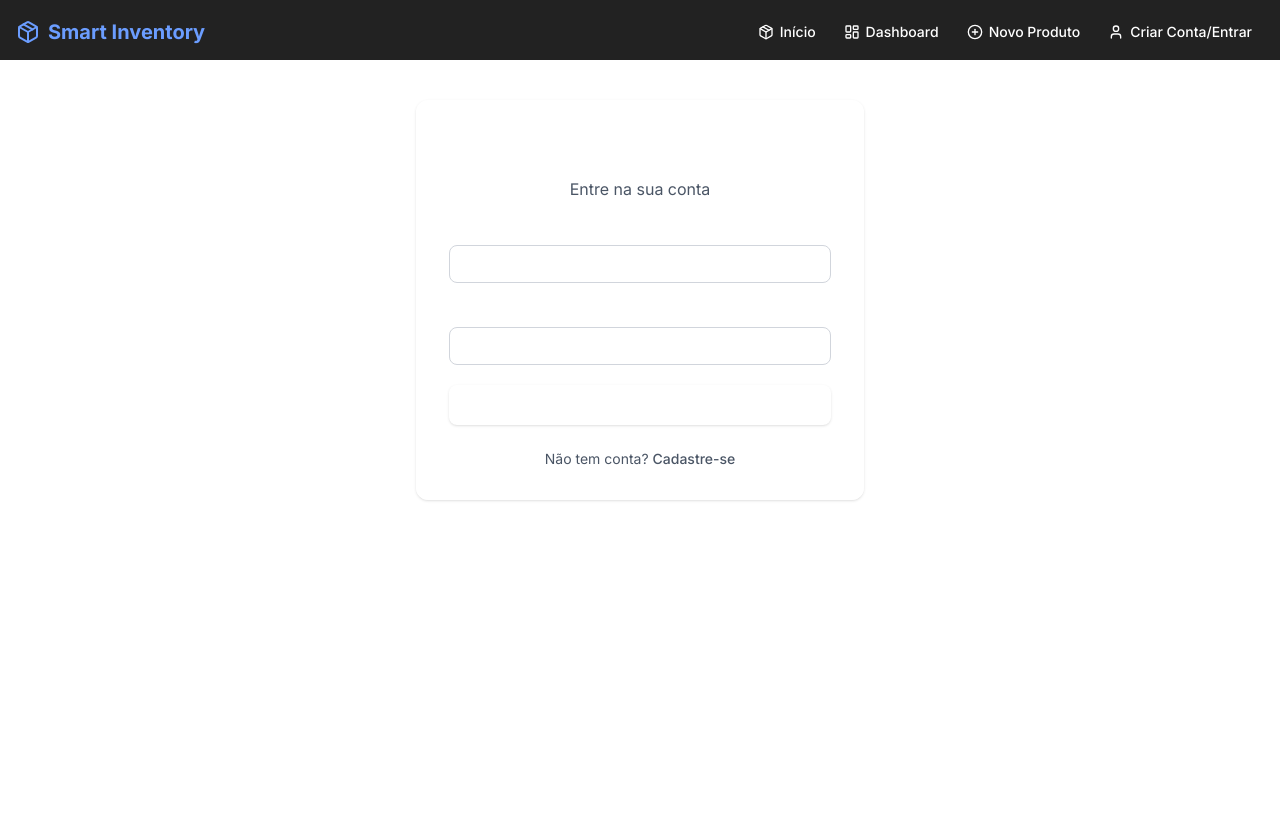
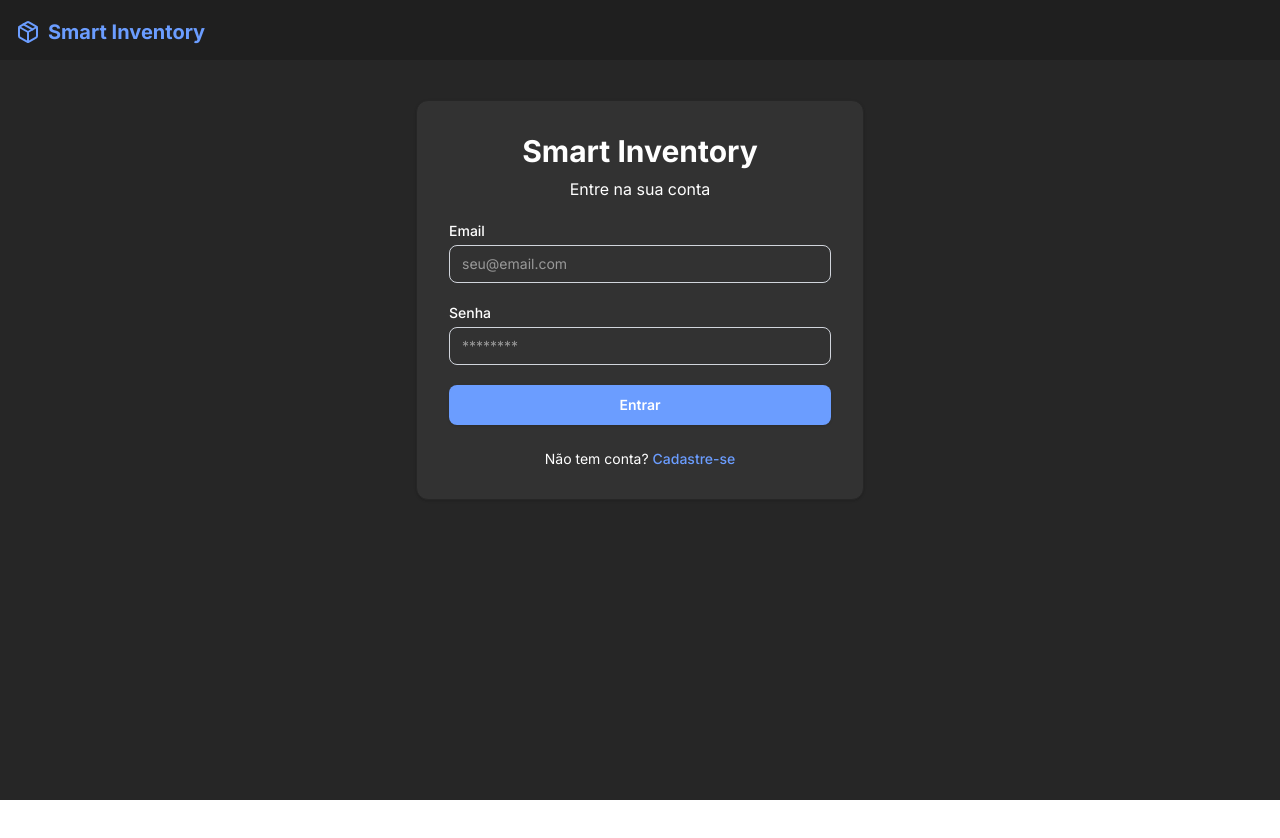
Before and after one commit to cnrnival/smart-inventory, a Next.js app: page /login in a window 1280 px wide. Shown: the top 838 px of the page. After the commit the page ends 800 px from the top, so only its background shows below. Built offline with nearby package versions, Linux system fonts and the light colour scheme.

Commit message:
CONTEXT + ajustes cores + logicas das paginas

```diff
--- a/src/app/create-account/page.tsx
+++ b/src/app/create-account/page.tsx
@@ -4,6 +4,7 @@ import { useState } from "react";
 import { useRouter } from "next/navigation";
 import Link from "next/link";
 import { toast } from "sonner";
+import { Package, User } from "lucide-react";
 
 export default function CreateAccountPage() {
   const router = useRouter();
@@ -61,6 +62,16 @@ export default function CreateAccountPage() {
 
   return (
     <div className="min-h-screen bg-background text-white bg-[#262626]">
+
+      <div className="sticky top-0 z-50 h-[60px] bg-[#1f1f1f]">
+          <div className="container mx-auto flex h-16 items-center justify-between px-4">
+            <Link href="/" className="flex items-center gap-2 text-xl font-bold text-primary">
+              <Package className="h-6 w-6" />
+              Smart Inventory
+            </Link>
+          </div>
+        </div>
+
       <main className="container mx-auto flex items-center justify-center px-4 py-10">
         <div className="w-full max-w-md rounded-xl p-8 shadow-sm bg-[#323232]">
           <h1 className="text-center text-3xl font-bold">Criar Conta</h1>
--- a/src/app/layout.tsx
+++ b/src/app/layout.tsx
@@ -3,6 +3,7 @@ import { Inter } from 'next/font/google';
 import './globals.css';
 import { Toaster } from 'sonner';
 import { Navbar } from '@/components/Navbar';
+import { AuthProvider } from '@/hooks/test_auth';
 
 const inter = Inter({ subsets: ['latin'] });
 
@@ -19,9 +20,11 @@ export default function RootLayout({
   return (
     <html lang="pt-BR">
       <body className={inter.className}>
-        <Navbar />
-        {children}
-        <Toaster richColors position="top-right" />
+        <AuthProvider>
+          <Navbar />
+          {children}
+          <Toaster richColors position="top-right" />
+        </AuthProvider>
       </body>
     </html>
   );
--- a/src/app/login/page.tsx
+++ b/src/app/login/page.tsx
@@ -4,8 +4,13 @@ import { useState } from 'react';
 import { useRouter } from 'next/navigation';
 import Link from 'next/link';
 import { toast } from 'sonner';
+import { Package, User } from 'lucide-react';
+import { useTestAuth } from '@/hooks/test_auth';
 
 export default function LoginPage() {
+
+  const {login} = useTestAuth();
+
   const router = useRouter();
   const [email, setEmail] = useState('');
   const [senha, setSenha] = useState('');
@@ -13,25 +18,39 @@ export default function LoginPage() {
   const handleSubmit = (e: React.FormEvent) => {
     e.preventDefault();
 
-    // Simulação de login com localStorage
-    const users = JSON.parse(localStorage.getItem('users') || '[]');
-    const user = users.find((u: any) => u.email === email && u.senha === senha);
+  //   // Simulação de login com localStorage
+  //   const users = JSON.parse(localStorage.getItem('users') || '[]');
+  //   const user = users.find((u: any) => u.email === email && u.senha === senha);
 
-    if (user) {
-      toast.success('Login realizado com sucesso!');
-      localStorage.setItem('currentUser', JSON.stringify(user));
-      router.push('/dashboard');
-    } else {
-      toast.error('Email ou senha inválidos.');
-    }
+  //   if (user) {
+  //     toast.success('Login realizado com sucesso!');
+  //     localStorage.setItem('currentUser', JSON.stringify(user));
+  //     router.push('/dashboard');
+  //   } else {
+  //     toast.error('Email ou senha inválidos.');
+  //   }
+
+  login();
+  router.push('/')
+
   };
 
   return (
-    <div className="min-h-screen bg-background text-white">
+    <div className="min-h-screen text-white bg-[#262626]">
+
+      <div className="sticky top-0 z-50 h-[60px] bg-[#1f1f1f]">
+          <div className="container mx-auto flex h-16 items-center justify-between px-4">
+            <Link href="/" className="flex items-center gap-2 text-xl font-bold text-primary text-[#6b9dff]">
+              <Package className="h-6 w-6" />
+              Smart Inventory
+            </Link>
+          </div>
+        </div>
+
       <main className="container mx-auto flex items-center justify-center px-4 py-10">
-        <div className="w-full max-w-md rounded-xl border border-secondary bg-third p-8 shadow-sm h-[400px]">
+        <div className="w-full max-w-md rounded-xl border border-secondary bg-third p-8 shadow-sm h-[400px] bg-[#323232] border-[#262626]">
           <h1 className="text-center text-3xl font-bold">Smart Inventory</h1>
-          <p className="mt-2 text-center text-gray-600">Entre na sua conta</p>
+          <p className="mt-2 text-center">Entre na sua conta</p>
 
           <form onSubmit={handleSubmit} className="mt-5 space-y-5">
             <div>
@@ -42,7 +61,7 @@ export default function LoginPage() {
                 value={email}
                 onChange={(e) => setEmail(e.target.value)}
                 placeholder="seu@email.com"
-                className="w-full rounded-lg border border-gray-300 bg-white px-3 py-2 text-sm outline-none focus:border-primary focus:ring-2 focus:ring-primary/20"
+                className="w-full rounded-lg border border-gray-300 px-3 py-2 text-sm outline-none focus:border-primary focus:ring-2 focus:ring-primary/20"
                 required
               />
             </div>
@@ -55,22 +74,22 @@ export default function LoginPage() {
                 value={senha}
                 onChange={(e) => setSenha(e.target.value)}
                 placeholder="********"
-                className="w-full rounded-lg border border-gray-300 bg-white px-3 py-2 text-sm outline-none focus:border-primary focus:ring-2 focus:ring-primary/20"
+                className="w-full rounded-lg border border-gray-300 px-3 py-2 text-sm outline-none focus:border-primary focus:ring-2 focus:ring-primary/20"
                 required
               />
             </div>
 
             <button
               type="submit"
-              className="w-full rounded-lg bg-primary px-4 py-2.5 text-sm font-semibold text-white shadow-sm transition-colors hover:bg-primary/90"
+              className="w-full rounded-lg px-4 py-2.5 text-sm font-semibold text-white shadow-sm transition-colors bg-[#6b9dff] hover:bg-[#6b9dff]/70"
             >
               Entrar
             </button>
           </form>
 
-          <p className="mt-6 text-center text-sm text-gray-600">
+          <p className="mt-6 text-center text-sm">
             Não tem conta?{' '}
-            <Link href="/create-account" className="font-medium text-primary hover:underline">
+            <Link href="/create-account" className="font-medium hover:underline text-[#6b9dff]">
               Cadastre-se
             </Link>
           </p>
--- a/src/app/page.tsx
+++ b/src/app/page.tsx
@@ -4,11 +4,12 @@
 import Link from 'next/link';
 
 
-import { useRouter } from 'next/navigation';
+import { useRouter, redirect } from 'next/navigation';
 import { ShieldCheck, Leaf, BarChart3 } from 'lucide-react';
 import { StatusBadge } from '@/components/StatusBadge';
 import { useInventory } from '@/hooks/useInventory';
 import { useState } from 'react';
+import { useTestAuth } from '../hooks/test_auth';
 
 const features = [
   {
@@ -29,6 +30,13 @@ const features = [
 ];
 
 export default function Home() {
+
+const {isAuthenticated, logoff} = useTestAuth();
+
+  if (!isAuthenticated) {
+    redirect('/welcome');
+  }
+
 
   const products = [
      { id: 1, name: 'Produto 1', expiryDate: '2026-03-26' },
--- a/src/app/welcome/page.tsx
+++ b/src/app/welcome/page.tsx
@@ -42,13 +42,10 @@ export default function Home() {
     ];
 
   return (
-      <div className=" w-screen md:h-[100vh] sm:min-h-screen flex flex-col bg-background text-white">
+      <div className=" w-screen md:h-[100vh] sm:min-h-screen flex flex-col bg-background text-white bg-[#262626]">
 
 
-
-
-
-        <div className="sticky top-0 z-50  bg-secondary h-[60px]">
+        <div className="sticky top-0 z-50 h-[60px] bg-[#1f1f1f]">
           <div className="container mx-auto flex h-16 items-center justify-between px-4">
             <Link href="/" className="flex items-center gap-2 text-xl font-bold text-primary">
               <Package className="h-6 w-6" />
@@ -56,29 +53,19 @@ export default function Home() {
             </Link>
             <div className="flex items-center gap-1">
               <Link
-              href={'/'}
+              href={'/login'}
                 className="flex items-center gap-1.5 rounded-lg px-3 py-2 text-sm font-medium transition-colors
                     bg-primary text-white
                     text-white hover:bg-primary/90">
                 <User className="h-4 w-4" />
-                <span className="hidden sm:inline">Criar Conta/Entrar</span>
+                <span className="hidden sm:inline">Entrar</span>
               </Link>
             </div>
           </div>
         </div>
 
-
-
-
-
-
-
-
-
-
-
         <div className="mx-auto text-center py-10">
-          <div className="mb-6 inline-flex items-center gap-2 rounded-full bg-primary px-4 py-1.5 text-sm font-medium">
+          <div className="mb-6 inline-flex items-center gap-2 rounded-full bg-primary px-4 py-1.5 text-sm font-medium bg-[#6b9dff]">
             <Leaf className="h-4 w-4" />
             Gestão Preventiva de Estoque
           </div>
@@ -91,25 +78,7 @@ export default function Home() {
               </span>.
           </p>
 
-            {/* <div className="sm:w-[400px] md:w-[950px] h-[250px] bg-third mx-auto rounded-xl flex flex-col mb-4">
-              <div className='w-full h-[40px] bg-primary rounded-t-xl flex flex-row items-center justify-between px-4'>
-                  <h2 className='text-md font-semibold text-center text-white/80'>Produtos próximos do vencimento</h2>
-                  <Link href="/products" className="hover:text-blue-700">
-                    Ver tudo
-                  </Link>
-              </div>
-              <div className='w-full h-full flex flex-row overflow-x-auto flex-nowrap items-stretch gap-4 p-3 hide-scrollbar'>
-                {products.map((product) => (
-                  <div
-                  key={product.id}
-                  className="min-w-[200px] h-full p-4 bg-fourth
-                  flex flex-col items-center justify-center rounded-lg shadow-md">
-                    <h3 className="text-xl font-semibold">{product.name}</h3>
-                    <span className="text-lg font-bold text-red">Vence em um dia</span>
-                 </div>
-                ))}
-              </div>
-            </div> */}
+
 
           <div className="mx-auto flex space-between gap-6 flex-wrap justify-center items-center">
             {features.map((f, index) => (
@@ -117,7 +86,7 @@ export default function Home() {
               key={index}
               className="rounded-xl border border-secondary bg-third p-6 shadow-sm transition-shadow hover:shadow-md
               sm:w-[300px] sm:h-[220px]
-              md:w-[300px] md:h-[200px]">
+              md:w-[300px] md:h-[200px] bg-[#323232]">
               <div className="mb-3 inline-flex rounded-lg bg-gray-100 p-2.5">
                 <f.icon className="h-5 w-5 text-blue-600" />
               </div>
--- a/src/components/Navbar.tsx
+++ b/src/components/Navbar.tsx
@@ -16,7 +16,7 @@ export function Navbar() {
 
   const pathname = usePathname();
 
-  if (pathname === '/welcome') {
+  if (pathname === '/welcome' || pathname === '/login' || pathname === '/create-account') {
     return null;
   }
 
--- /dev/null
+++ b/src/hooks/test_auth.tsx
@@ -0,0 +1,33 @@
+'use client'
+import { createContext, useContext } from "react";
+import { ReactNode } from "react";
+import { useState } from "react";
+
+type AuthContextType = {
+    isAuthenticated: boolean
+    login: () => void;
+    logoff: () => void
+}
+
+const AuthContext = createContext<AuthContextType | null >(null);
+
+export function AuthProvider({children}: {children:  ReactNode}){
+    const [isAuthenticated, setIsAuthenticated] = useState(false);
+
+    const login = () => setIsAuthenticated(true);
+    const logoff = () => setIsAuthenticated(false)
+
+    return(
+        <AuthContext.Provider value={{isAuthenticated, login, logoff}}>
+            {children}
+        </AuthContext.Provider>
+    )
+}
+
+export function useTestAuth(){
+    const context = useContext(AuthContext);
+    if(!context){
+        throw new Error('useAuth deve ser usado dentro de AuthProvider')
+    }
+    return context;
+}
```
Also changed, not shown: src/hooks/useAuth.ts (+27 -27 lines).
